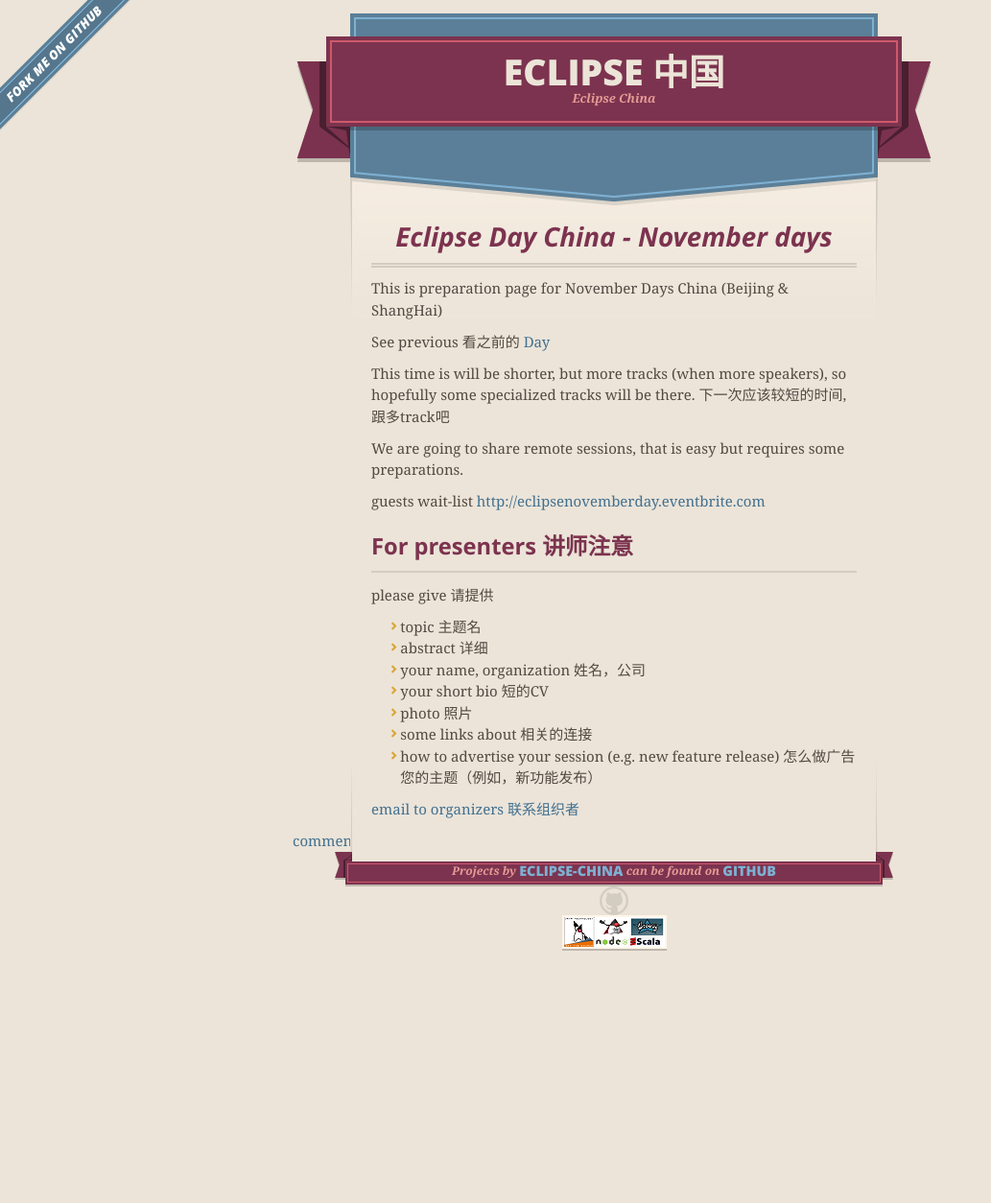
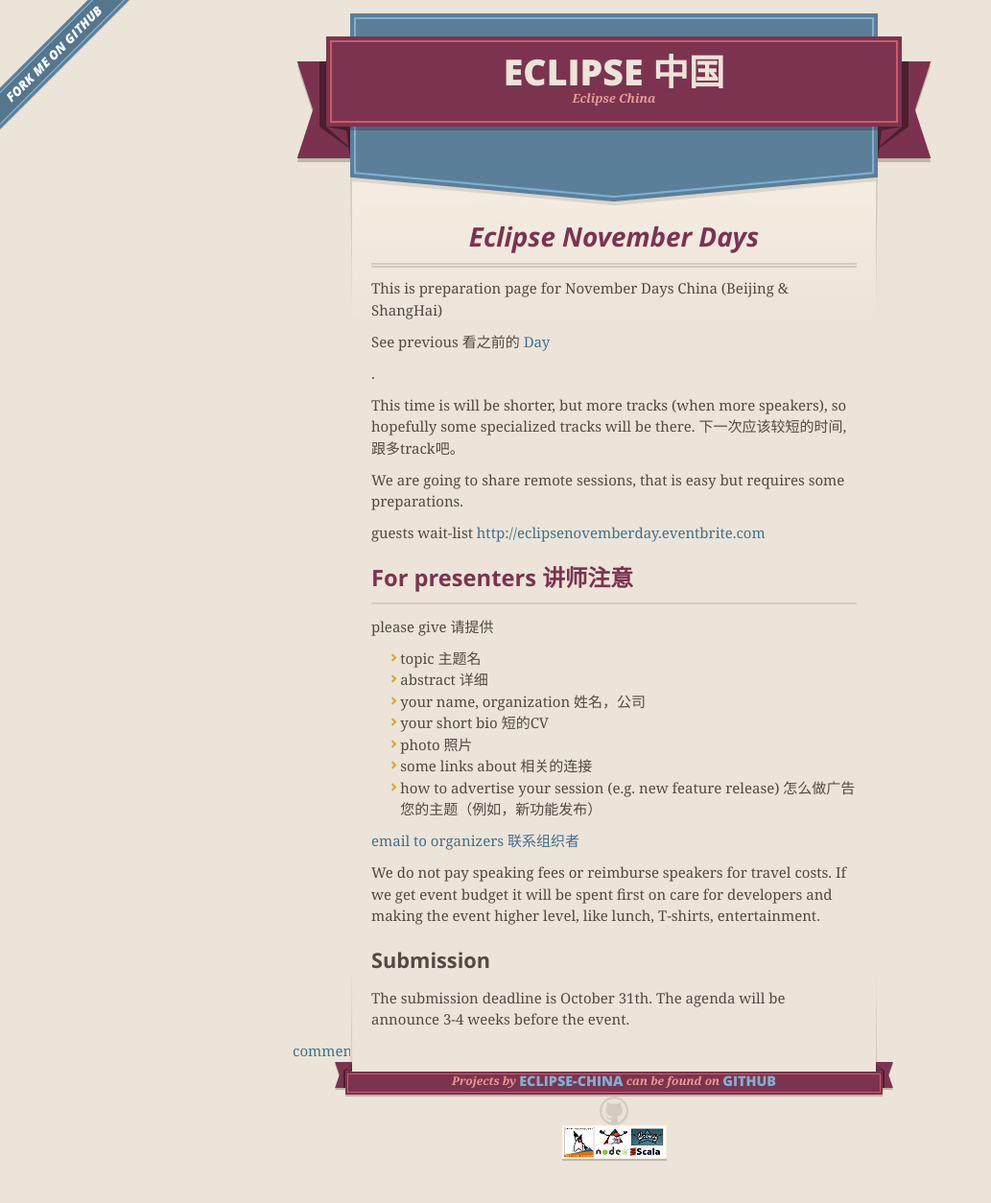
Before and after one commit to Eclipse-China/Eclipse-China.github.io, a Jekyll site: the page built from novemberdays/index.md, in a window 1280 px wide. Shown: the whole page at 96% size, without its empty margins (0-1033 px from the left). Built offline with Jekyll 4.4.1, drawn with Linux system fonts in a browser that asks for light colours; nearby versions of some CDN libraries; Markdown is read by kramdown in place of the engine named in the settings; comment, search, counter and statistics services are not loaded; before the commit the page ends 1035 px from its top, so only the background shows below that.

Commit message:
#### Submission

```diff
--- a/novemberdays/index.md
+++ b/novemberdays/index.md
@@ -1,17 +1,17 @@
 ---
 layout: eclipse-china
-title: Eclipse Day China - November days
+title: Eclipse November Days
 ---
 
 ## {{ page.title }}
 
 This is preparation page for November Days China (Beijing & ShangHai)
 
-<p>See previous 看之前的 <a href="/Day/">Day</a></p>
+<p>See previous 看之前的 <a href="/Day/">Day</a></p>.
 
 This time is will be shorter, but more tracks (when more speakers),
 so hopefully some specialized tracks will be there.
-下一次应该较短的时间,跟多track吧
+下一次应该较短的时间,跟多track吧。
 
 We are going to share remote sessions, that is easy but requires some preparations.
 
@@ -29,4 +29,12 @@
 - some links about 相关的连接
 - how to advertise your session (e.g. new feature release) 怎么做广告您的主题（例如，新功能发布）
 
-[email to organizers 联系组织者](mailto:paul.verest@live.com?subject=Eclipse-November-Days-China&body=I_would_like_to_present_on_Eclipse_November_Day_China_events)
+[email to organizers 联系组织者](mailto:paul.verest@live.com?subject=Eclipse-November-Days-China&body=I_would_like_to_present_on_Eclipse_November_Days_China_events)
+
+We do not pay speaking fees or reimburse speakers for travel costs.
+ If we get event budget it will be spent first on care for developers and making the event higher level, like lunch, T-shirts, entertainment.
+
+#### Submission
+
+The submission deadline is October 31th.
+The agenda will be announce 3-4 weeks before the event.
```
Also changed, not shown: novemberdays/email.txt (added, +7 -0 lines), novemberdays/links.md (added, +4 -0 lines).
